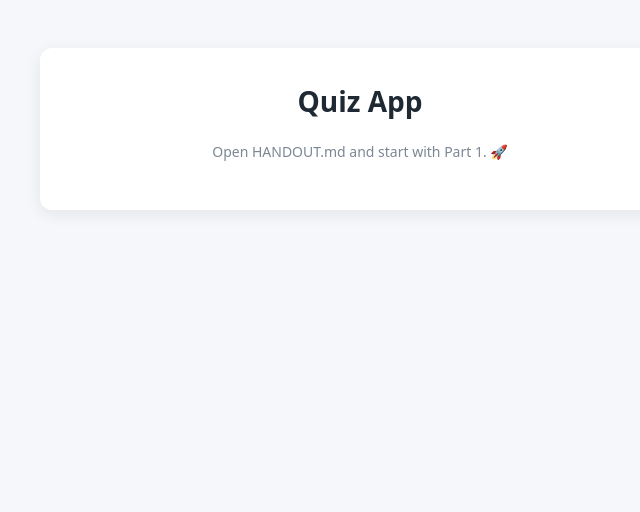
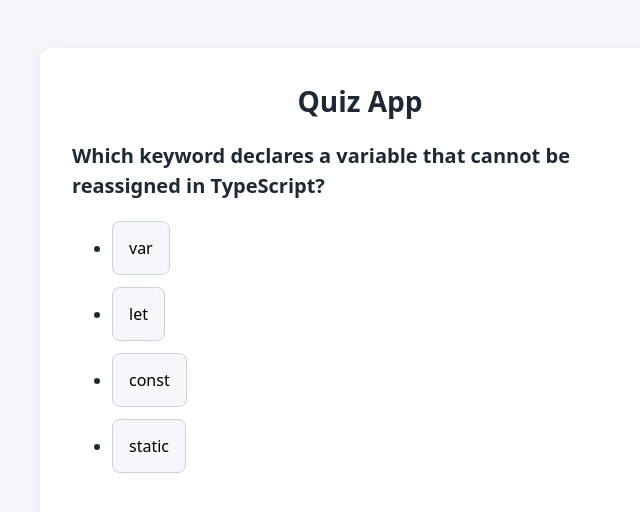
Before and after one commit to buildertrend/dev-interns-intro-to-frontend-2026, a React (Vite) app: page / in a window 1280 px wide. Shown: the top 512 px of the page, without its empty margins (280-920 px from the left). Built offline with nearby package versions, Linux system fonts and the light colour scheme.

Commit message:
feat: complete first lab

```diff
--- a/src/App.tsx
+++ b/src/App.tsx
@@ -1,4 +1,8 @@
 import './App.css';
+import QuestionCard from "./QuestionCard.tsx";
+import Results from "./Results.tsx";
+import { questions } from './data/questions.ts';
+import { useState } from "react";
 
 // 👋 Welcome to the Quiz App lab!
 //
@@ -10,10 +14,25 @@ import './App.css';
 // You will build everything else. Replace the placeholder below as you go.
 
 function App() {
+  const handleQuestionAnswer = (answer: string) => {
+    if (answer != questions[id].correctAnswer) {
+      setWrong(wrong + 1);
+    }
+    setId(id + 1)
+  }
+
+  const handleRestart = () => {
+    setWrong(0);
+    setId(0)
+  }
+
+  const [id, setId] = useState(0);
+  const [wrong, setWrong] = useState(0);
   return (
     <main className="quiz">
       <h1>Quiz App</h1>
-      <p className="progress">Open HANDOUT.md and start with Part 1. 🚀</p>
+      {questions[id] && <QuestionCard prompt={questions[id].prompt} options={questions[id].options} onAnswer={handleQuestionAnswer} />}
+      {questions[id] == null && <Results wrong={wrong} total={id} onRestart={handleRestart} />}
     </main>
   );
 }
--- /dev/null
+++ b/src/QuestionCard.tsx
@@ -0,0 +1,18 @@
+interface QuestionCardProps {
+  prompt: string,
+  options: string[],
+  onAnswer: (answer: string) => void,
+}
+
+function QuestionCard({ prompt, options, onAnswer }: QuestionCardProps) {
+  return (
+    <div className="question-card">
+      <h2 className="prompt">{prompt}</h2>
+      <ul className="options">
+        {options.map((opt) => <li className="option" key={opt}><button className="option-button" onClick={() => onAnswer(opt)}>{opt}</button></li>)}
+      </ul>
+    </div>
+  )
+}
+
+export default QuestionCard;
--- /dev/null
+++ b/src/Results.tsx
@@ -0,0 +1,16 @@
+interface ResultsProps {
+  wrong: number,
+  total: number,
+  onRestart: () => void,
+}
+
+function Results({ wrong, total, onRestart }: ResultsProps) {
+  return (
+    <div className="results">
+      <p className="score">{total - wrong}/{total}</p>
+      <button className="restart-button" onClick={onRestart}>Restart Quiz</button>
+    </div>
+  )
+}
+
+export default Results;
```
